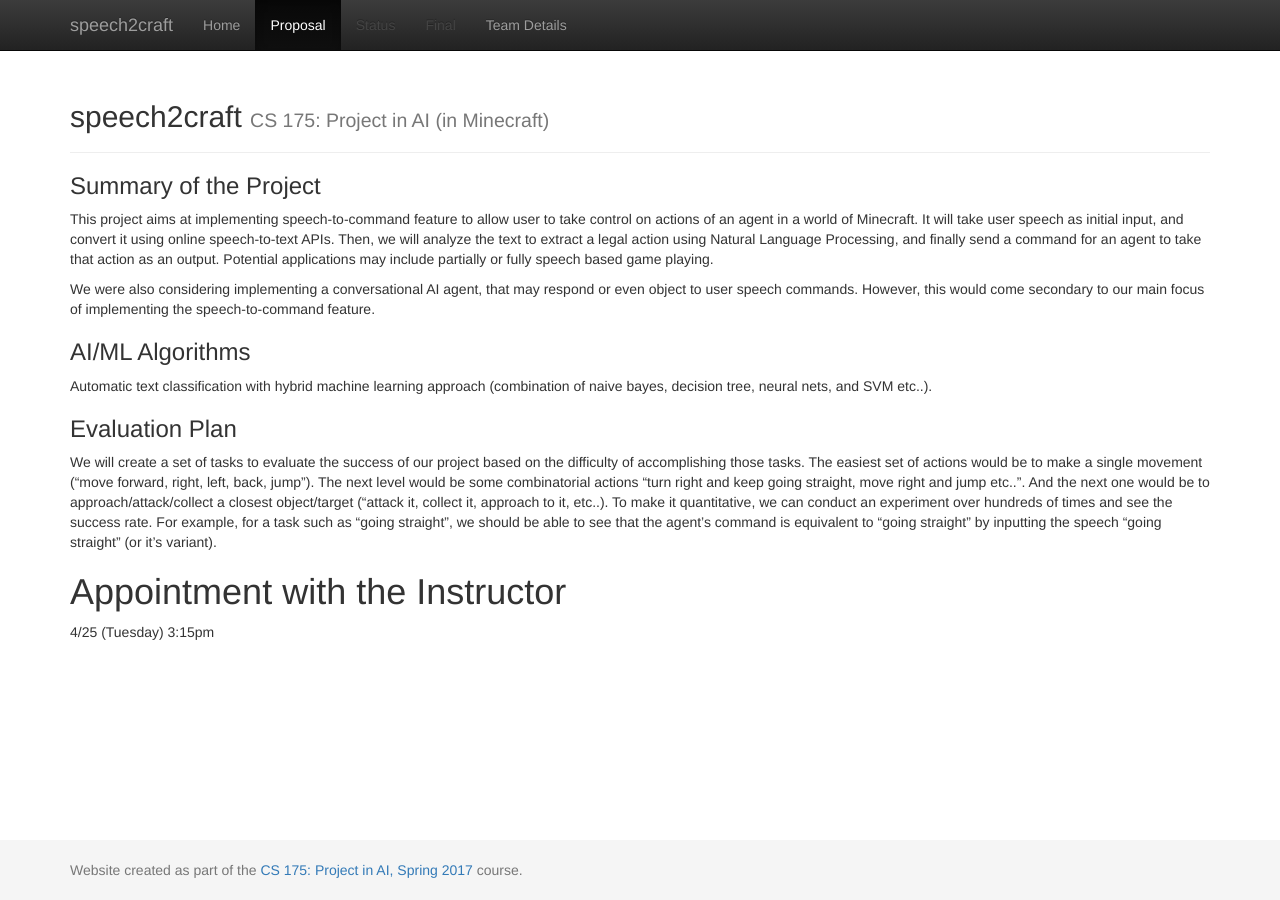
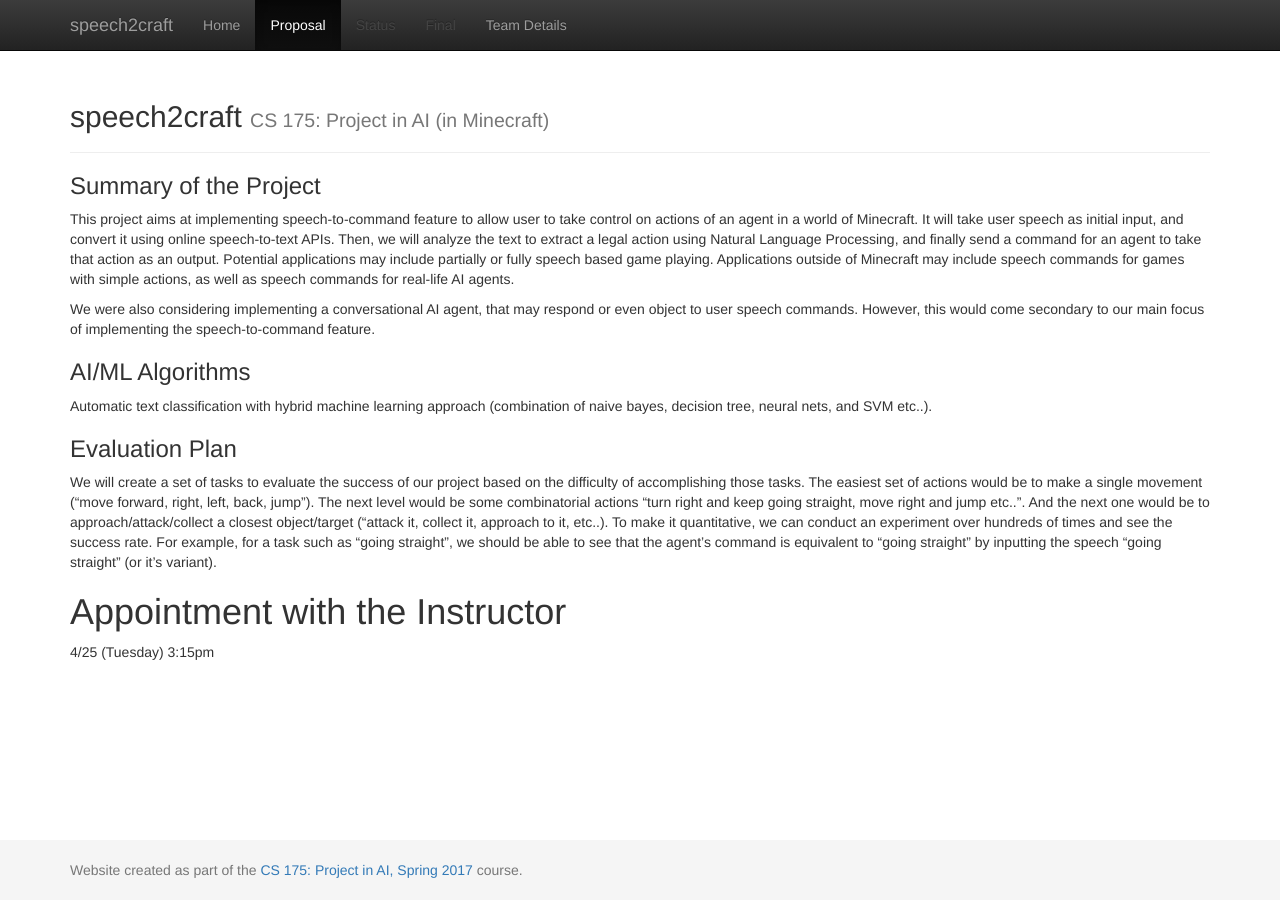
Before and after one commit to HiroIshikawa/speech2craft, a Jekyll site: the page built from docs/proposal.md, in a window 1280 px wide. Built offline with Jekyll 4.4.1, drawn with Linux system fonts in a browser that asks for light colours.

Commit message:
Update proposal.md

```diff
--- a/docs/proposal.md
+++ b/docs/proposal.md
@@ -5,7 +5,7 @@
 
 ### Summary of the Project
 
-This project aims at implementing speech-to-command feature to allow user to take control on actions of an agent in a world of Minecraft. It will take user speech as initial input, and convert it using online speech-to-text APIs. Then, we will analyze the text to extract a legal action using Natural Language Processing, and finally send a command for an agent to take that action as an output. Potential applications may include partially or fully speech based game playing.
+This project aims at implementing speech-to-command feature to allow user to take control on actions of an agent in a world of Minecraft. It will take user speech as initial input, and convert it using online speech-to-text APIs. Then, we will analyze the text to extract a legal action using Natural Language Processing, and finally send a command for an agent to take that action as an output. Potential applications may include partially or fully speech based game playing. Applications outside of Minecraft may include speech commands for games with simple actions, as well as speech commands for real-life AI agents.
 
 We were also considering implementing a conversational AI agent, that may respond or even object to user speech commands. However, this would come secondary to our main focus of implementing the speech-to-command feature.
 
```
